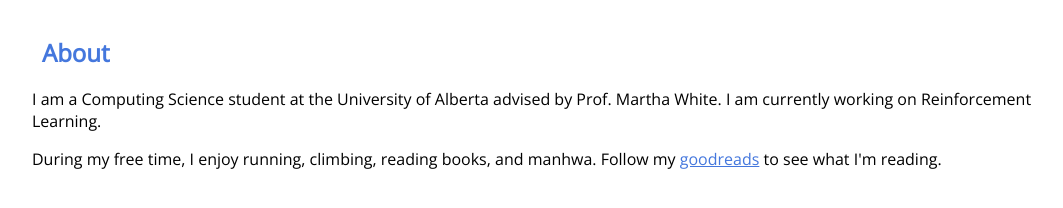
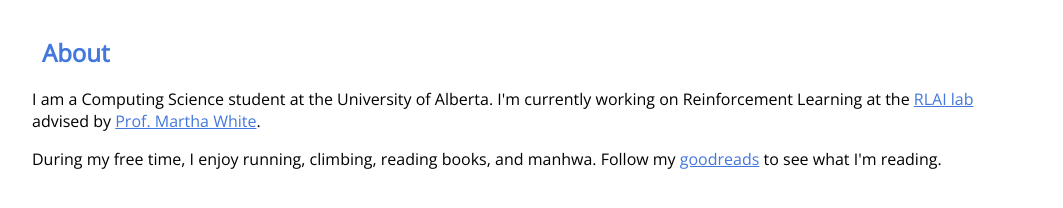
Before and after one commit to pranayajajoo/pranayajajoo.github.io, a plain HTML site: page index.html in a window 1280 px wide. Shown: the part 496-704 px from the top of the page, without its empty margins (108-1171 px from the left). Drawn offline with nearby package versions, Linux system fonts and the light colour scheme.

Commit message:
update links

```diff
--- a/index.html
+++ b/index.html
@@ -33,8 +33,7 @@
         <div class="container" id="About">
             <h2>About</h2>
             <p>
-                I am a Computing Science student at the University of Alberta advised by Prof. Martha White.
-                I am currently working on Reinforcement Learning.
+                I am a Computing Science student at the University of Alberta. I'm currently working on Reinforcement Learning at the <a href="http://rlai.ualberta.ca/" target="_blank">RLAI lab</a> advised by <a href="https://webdocs.cs.ualberta.ca/~whitem/" target="_blank">Prof. Martha White</a>.
             </p>
             <p>
                 During my free time, I enjoy running, climbing, reading books, and manhwa.
```
